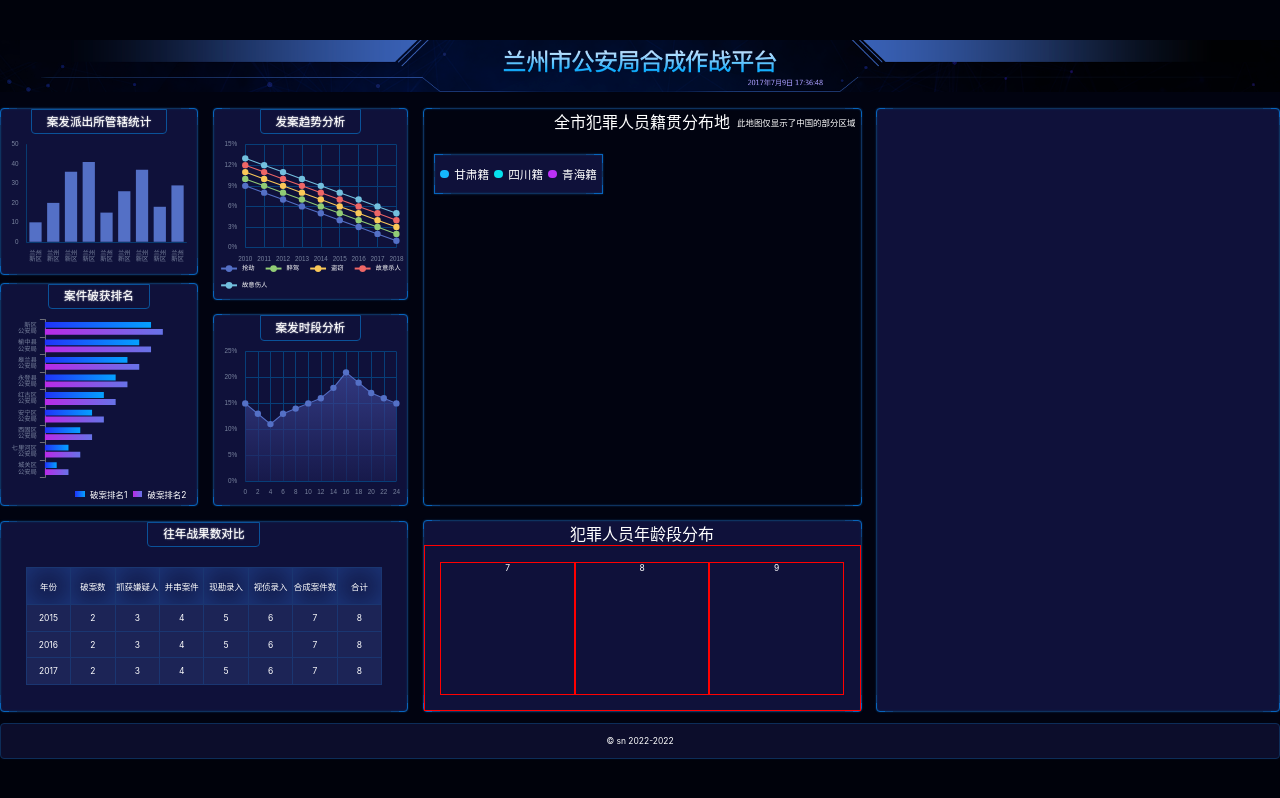
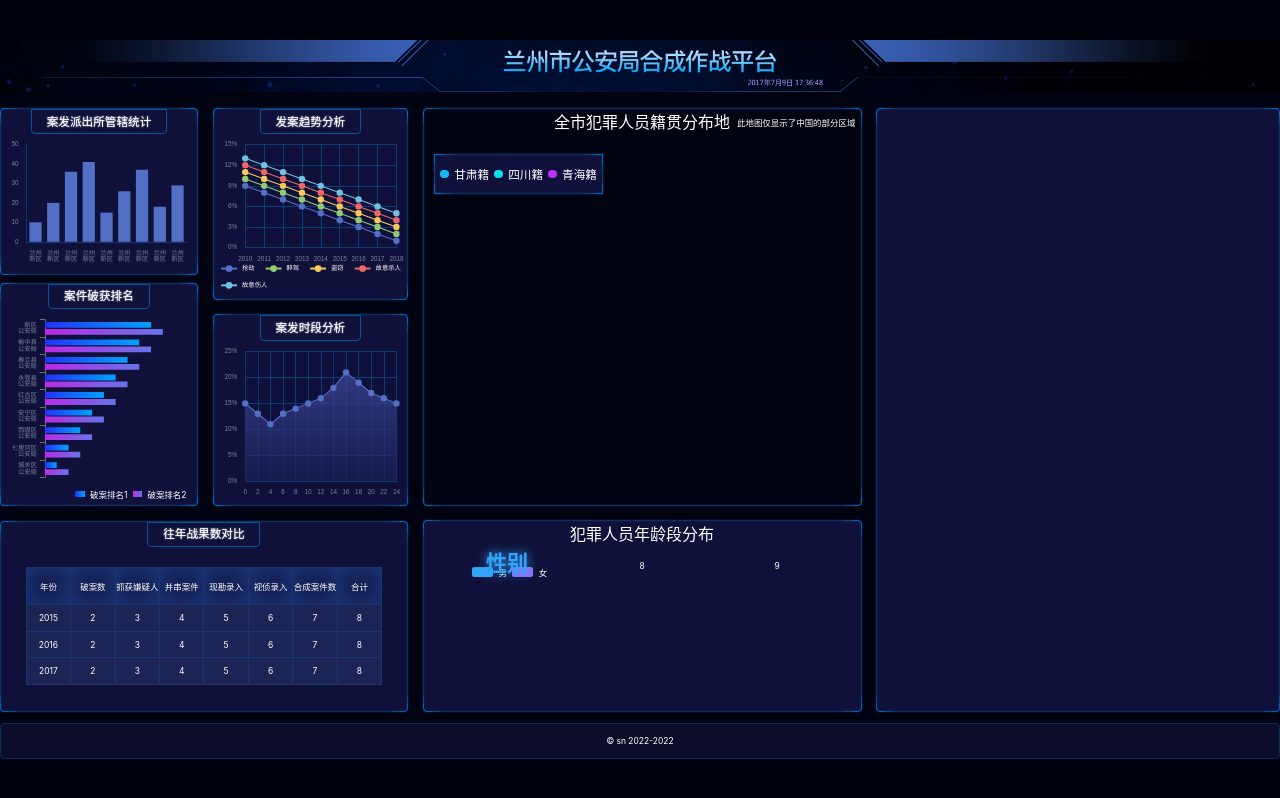
Before and after one commit to songn99/Big-screen-, a React (Vite) app: page / in a window 1280 px wide. Built offline with nearby package versions, Linux system fonts and the light colour scheme.

Commit message:
Chart7 完成

```diff
--- a/src/components/chart-7.tsx
+++ b/src/components/chart-7.tsx
@@ -1,15 +1,52 @@
 import React, { useEffect, useRef } from 'react';
 import * as echarts from 'echarts';
+import { createEchartsOptions } from '../shared/create-echarts-options';
+import { px } from '../shared/px';
 
 export const Chart7 = () => {
     const divRef = useRef(null);
     useEffect(() => {
         var myChart = echarts.init(divRef.current);
+        myChart.setOption(createEchartsOptions({
+            color: ['#8D70F8', '#33A4FA'],
+            xAxis: { show: false },
+            yAxis: { show: false },
+            legend: { show: false },
+            series: [
+                {
+                    name: '访问来源',
+                    type: 'pie',
+                    radius: ['75%', '90%'],
+                    avoidLabelOverlap: false,
+                    label: {
+                        show: true, position: 'inside', textStyle: { color: 'white', fontSize: px(20) },
+                        formatter(options) {
+                            return options.value * 100 + '%';
+                        }
+                    },
+                    labelLine: { show: false },
+                    itemStyle: {
+                        borderColor: '#0F113A',
+                        borderWidth: px(4)
+                    },
+                    data: [
+                        { value: 0.2, name: '女' },
+                        { value: 0.8, name: '男' },
+                    ]
+                }
+            ]
+        }));
     }, []);
 
     return (
-        <div className="年龄段-图1">7
-            <div ref={divRef} className="chart">
+        <div className="年龄段-图1">
+            <div className="chart">
+                <div className="main" ref={divRef} />
+                <div className="text">性别</div>
+            </div>
+            <div className="legend">
+                <span className="male" />男
+                <span className="female" />女
 
             </div>
         </div>
--- a/src/pages/home.scss
+++ b/src/pages/home.scss
@@ -139,7 +139,6 @@
             >.charts {
                 width: 100%;
                 flex: 1;
-                border: 1px solid red;
                 display: flex;
                 padding: px(30);
             }
@@ -148,9 +147,53 @@
             &-图2,
             &-图3 {
                 flex: 1;
-                border: 1px solid red;
                 display: flex;
                 flex-direction: column;
+            }
+
+            &-图1 {
+                .legend {
+                    height: px(40);
+                    display: flex;
+                    align-items: center;
+                    justify-content: center;
+
+                    >span {
+                        display: inline-block;
+                        width: px(40);
+                        height: px(20);
+                        border-radius: px(4);
+                        margin: 0 px(10);
+                    }
+
+                    .male {
+                        background: #33a4fa;
+                    }
+
+                    .female {
+                        background: #8d70f8;
+                    }
+                }
+
+                .chart {
+                    position: relative;
+                    display: flex;
+
+                    >.main {
+                        flex: 1;
+                    }
+
+                    >.text {
+                        position: absolute;
+                        top: 50%;
+                        left: 50%;
+                        transform: translate(-50%, -50%);
+                        color: #33a4fa;
+                        font-size: px(40);
+                        text-shadow: 0 0 px(20) #33a4fa;
+                        font-weight: bold;
+                    }
+                }
             }
         }
 
```
